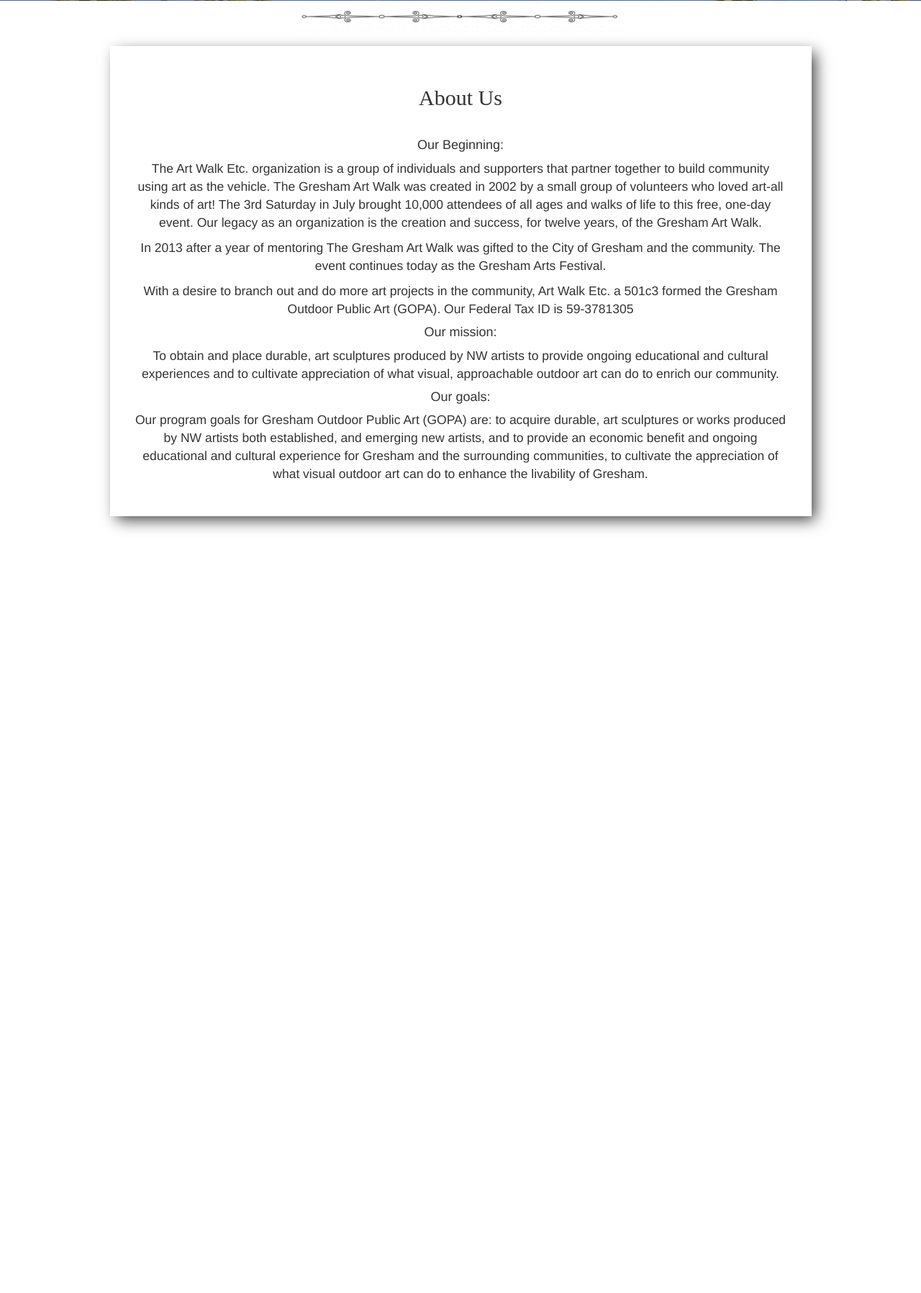
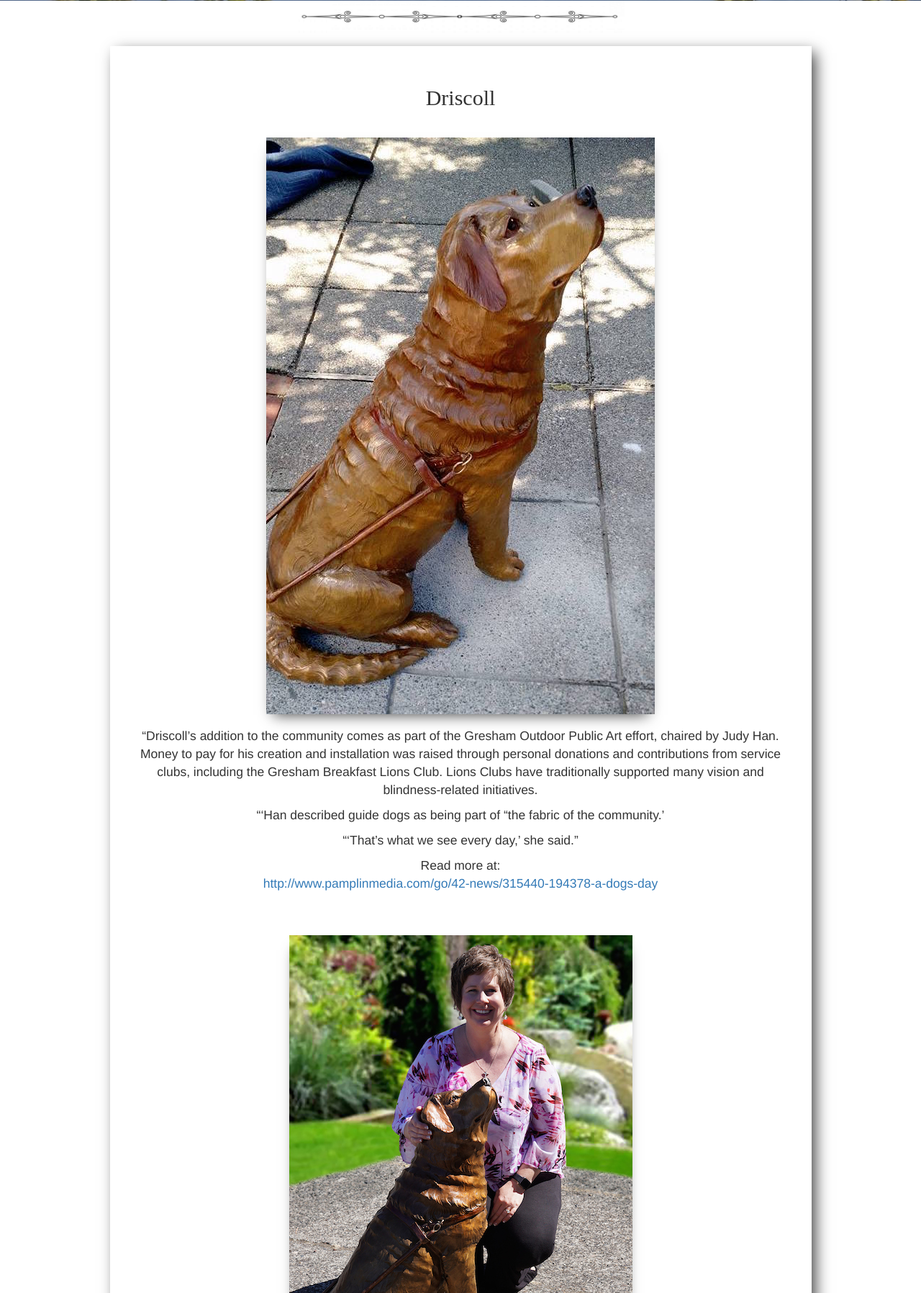
Before and after one commit to Mehequanna/GOPA, a PHP site: page /driscoll.html in a window 1280 px wide. Shown: the part 446-2242 px from the top of the page at 72% size. Before the commit the page ends 1184 px from the top, so only its background shows below. Run offline with PHP 8.4, Linux system fonts and the light colour scheme.

Commit message:
Add completed driscoll.html.

```diff
--- a/css/styles.css
+++ b/css/styles.css
@@ -52,7 +52,8 @@ h3 {
   box-shadow: 7px 7px 20px -2px rgba(0,0,0,0.75);
 }
 
-.col-md-4 img {
+.col-md-4 img,
+.body img {
   display: block;
   margin: 1% auto 2%;
   max-width: 90%;
@@ -107,12 +108,11 @@ p {
   font-size: 1.75rem;
 }
 
-.body img {
+/*.body img {
   max-width: 80%;
-}
+}*/
 
-.center,
-.body img {
+.center {
   display: block;
   margin: 0 auto;
 }
--- a/driscoll.html
+++ b/driscoll.html
@@ -71,18 +71,26 @@
       <div class="row">
         <div class="col-lg-1"></div>
         <div class="col-lg-10 body">
-          <h2 class="text-center">About Us</h2>
+          <h2 class="text-center">Driscoll</h2>
           <br>
-          <h4 class="text-center">Our Beginning:</h4>
-          <p class="text-center">The Art Walk Etc. organization is a group of individuals and supporters that partner together to build community using art as the vehicle. The Gresham Art Walk was created in 2002 by a small group of volunteers who loved art-all kinds of art! The 3rd Saturday in July brought 10,000 attendees of all ages and walks of life to this free, one-day event. Our legacy as an organization is the creation and success, for twelve years, of the Gresham Art Walk.</p>
-          <p class="text-center">In 2013 after a year of mentoring The Gresham Art Walk was gifted to the City of Gresham and the community. The event continues today as the Gresham Arts Festival.</p>
-          <p class="text-center">With a desire to branch out and do more art projects in the community, Art Walk Etc. a 501c3 formed the Gresham Outdoor Public Art (GOPA). Our Federal Tax ID is 59-3781305</p>
+          <img src="img/driscoll.jpg" alt="Driscoll in downtown Gresham" class="center"/>
+          <p class="text-center">“Driscoll’s addition to the community comes as part of the Gresham Outdoor Public Art effort, chaired by Judy Han. Money to pay for his creation and installation was raised through personal donations and contributions from service clubs, including the Gresham Breakfast Lions Club. Lions Clubs have traditionally supported many vision and blindness-related initiatives.</p>
+          <p class="text-center">“‘Han described guide dogs as being part of “the fabric of the community.’</p>
+          <p class="text-center">“‘That’s what we see every day,’ she said.”</p>
 
-          <h4 class="text-center">Our mission:</h4>
-          <p class="text-center">To obtain and place durable, art sculptures produced by NW artists to provide ongoing educational and cultural experiences and to cultivate appreciation of what visual, approachable outdoor art can do to enrich our community.</p>
+          <p class="text-center">Read more at:<br>
+          <a href="http://www.pamplinmedia.com/go/42-news/315440-194378-a-dogs-day" target="_blank">http://www.pamplinmedia.com/go/42-news/315440-194378-a-dogs-day</a></p>
+          <br>
+          <br>
+          <img src="img/heather.jpg" alt="Heather with Driscoll" />
+          <h2 class="text-center">Artist Heather Soderberg-Greene</h2>
+          <p class="text-center">Heather Soderberg was curious from early on and had a fascination with her father working in a bronze foundry. At a year old her father gave her some soft wax and hours later she had created a sculpture of 5 variations of the female form. By age 2 she sculpted over 100 pieces which her father cast in bronze. At the age of 3 she sold 30 pieces at her first art show and was hired to sculpt her first commission.</p>
 
-          <h4 class="text-center">Our goals:</h4>
-          <p class="text-center">Our program goals for Gresham Outdoor Public Art (GOPA) are: to acquire durable, art sculptures or works produced by NW artists both established, and emerging new artists, and to provide an economic benefit and ongoing educational and cultural experience for Gresham and the surrounding communities, to cultivate the appreciation of what visual outdoor art can do to enhance the livability of Gresham.</p>
+          <p class="text-center">Heather gained national and worldwide attention as a young sculpting prodigy when her story was featured by Paul Harvey, People magazine, National Geographic world, and “That’s Incredible”. Heather Moved to Portland to work in a bronze foundry as a welder. In 2009 she bought the foundry she worked at and moved it to the heart of the Columbia River Gorge.</p>
+
+          <p class="text-center">Heather and her husband Richard Greene work together in their studio creating monuments and timeless bronze statues of collectors and institutions worldwide. She is currently sculpting the world’s largest bronze Bald Eagle. It is sculpted entirely by hand without the use of enlargement technology that is so popular with artists right now.</p>
+
+          <p class="text-center">Heather Soderberg’s sculpture of “Sacawagea, Pompi and Seaman” was commissioned by the Port of Cascade Locks and has gained regional and worldwide attention.</p>
         </div>
       </div><!-- row div close -->
     </div><!-- container div close -->
```
Also changed, not shown: img/driscoll.jpg, img/heather.jpg (added).
